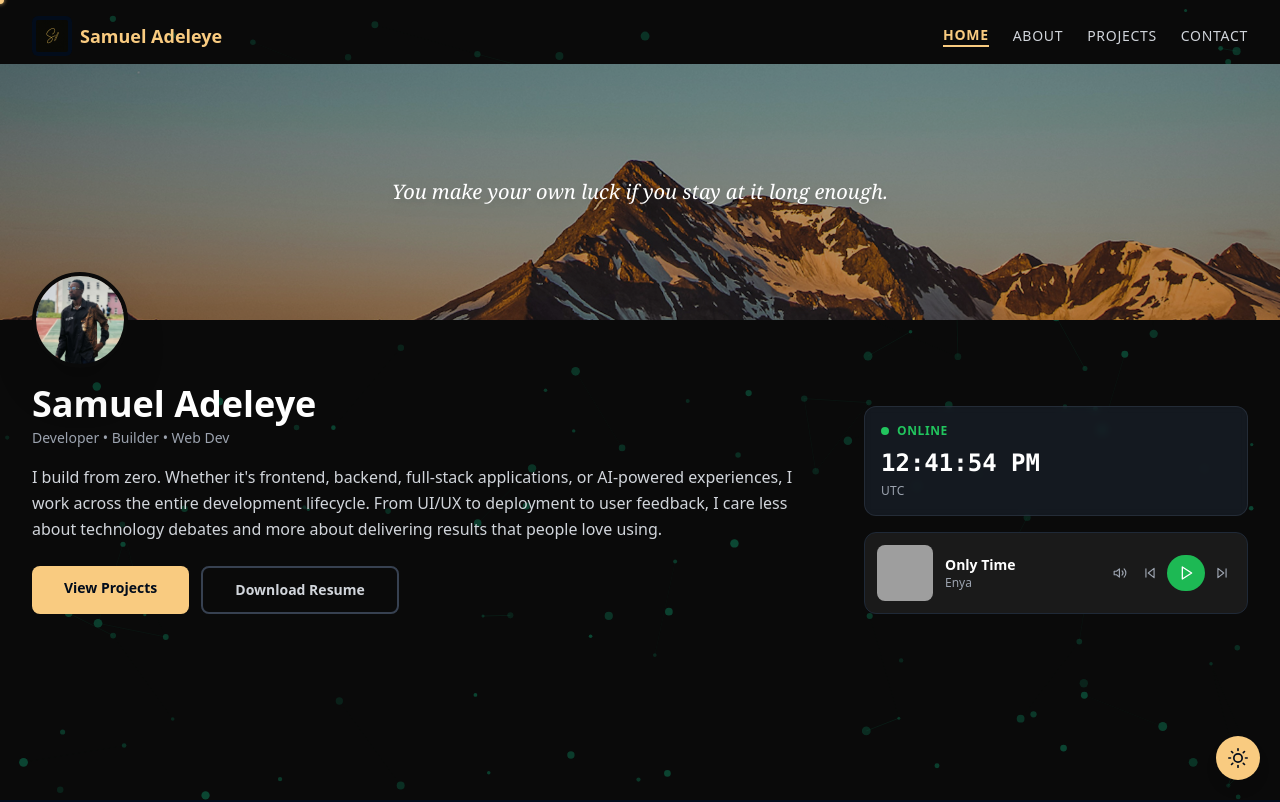
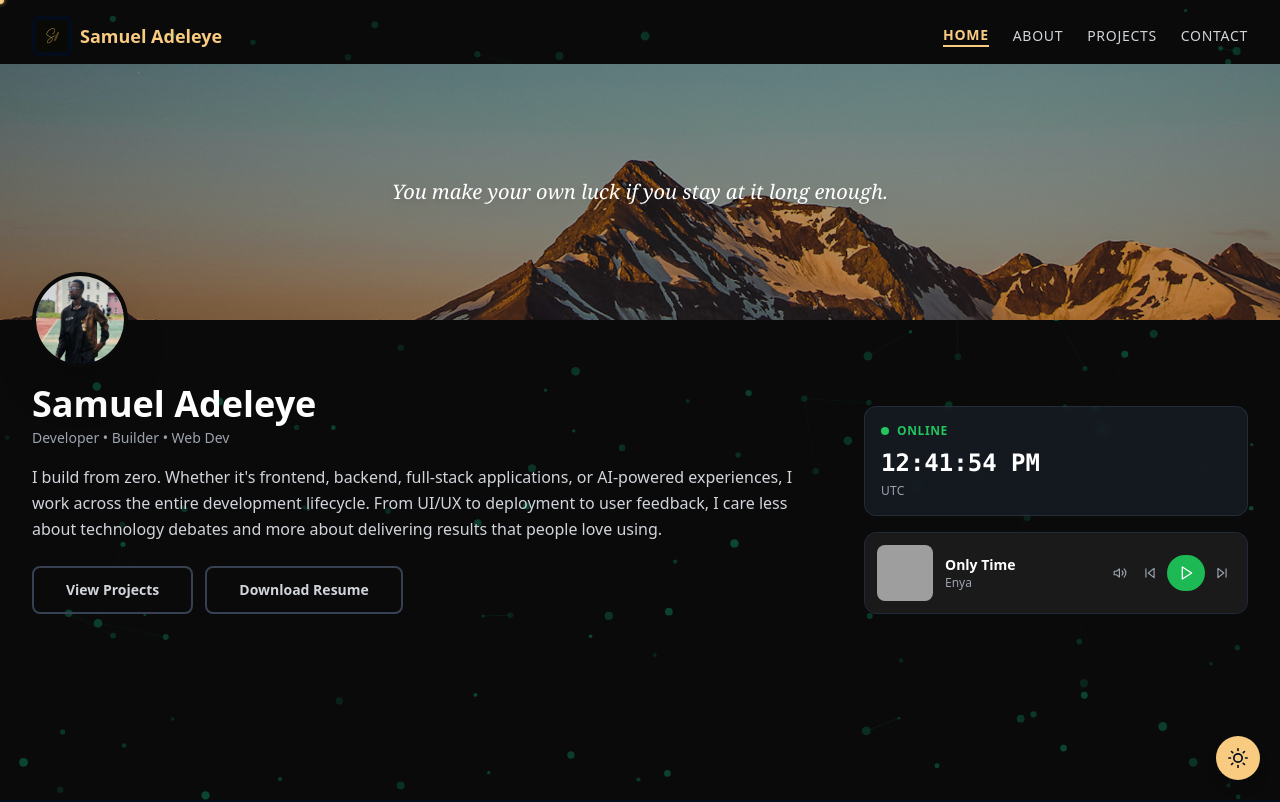
Before and after one commit to SamStickz/my_portfolio, a React (Vite) app: page / in a window 1280 px wide. Shown: the top 802 px of the page. Built offline with nearby package versions, Linux system fonts and the light colour scheme; grey boxes are pictures that could not be loaded.

Commit message:
final fix

```diff
--- a/src/components/HeroSection.jsx
+++ b/src/components/HeroSection.jsx
@@ -56,7 +56,7 @@ function HeroSection() {
                 Samuel Adeleye
               </h1>
               <p className="text-gray-400 text-sm">
-               Developer • Builder • Web Dev
+                Developer • Builder • Web Dev
               </p>
             </motion.div>
 
@@ -85,14 +85,14 @@ function HeroSection() {
             >
               <a
                 href="#projects"
-                className="flex-1 lg:flex-none lg:px-8 px-6 py-3 bg-[#f9cb80] text-[#020c1b] rounded-lg font-semibold hover:bg-[#f4c36b] transition-all duration-300 text-center text-sm"
+                className="flex-1 lg:flex-none lg:px-8 px-6 py-3 bg-transparent border-2 border-gray-700 text-gray-300 rounded-lg font-semibold hover:border-[#f9cb80] hover:text-[#f9cb80] transition-all duration-300 text-center text-sm flex items-center justify-center"
               >
                 View Projects
               </a>
               <a
                 href="/Samuel-Adeleye.pdf"
                 download
-                className="flex-1 lg:flex-none lg:px-8 px-6 py-3 bg-transparent border-2 border-gray-700 text-gray-300 rounded-lg font-semibold hover:border-[#f9cb80] hover:text-[#f9cb80] transition-all duration-300 text-center text-sm"
+                className="flex-1 lg:flex-none lg:px-8 px-6 py-3 bg-transparent border-2 border-gray-700 text-gray-300 rounded-lg font-semibold hover:border-[#f9cb80] hover:text-[#f9cb80] transition-all duration-300 text-center text-sm flex items-center justify-center"
               >
                 Download Resume
               </a>
```
